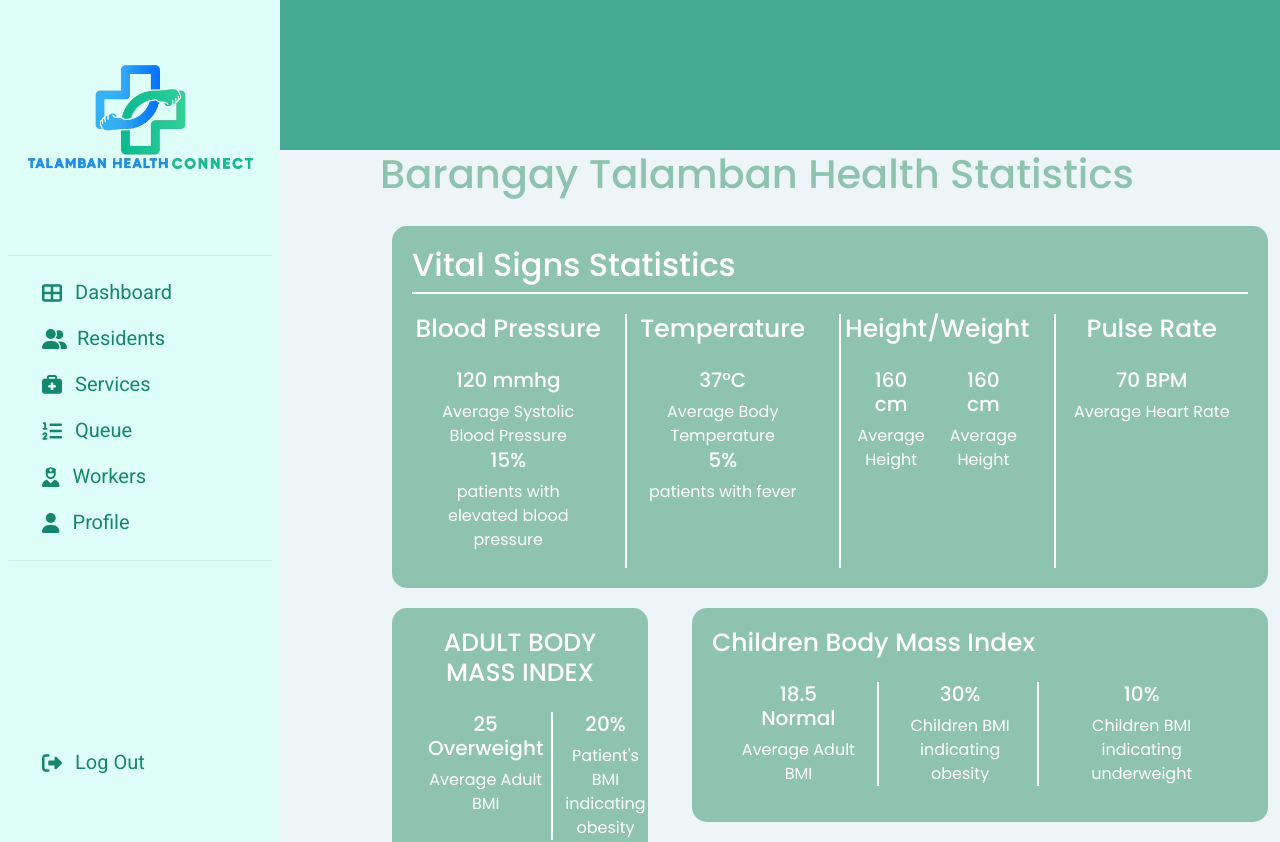
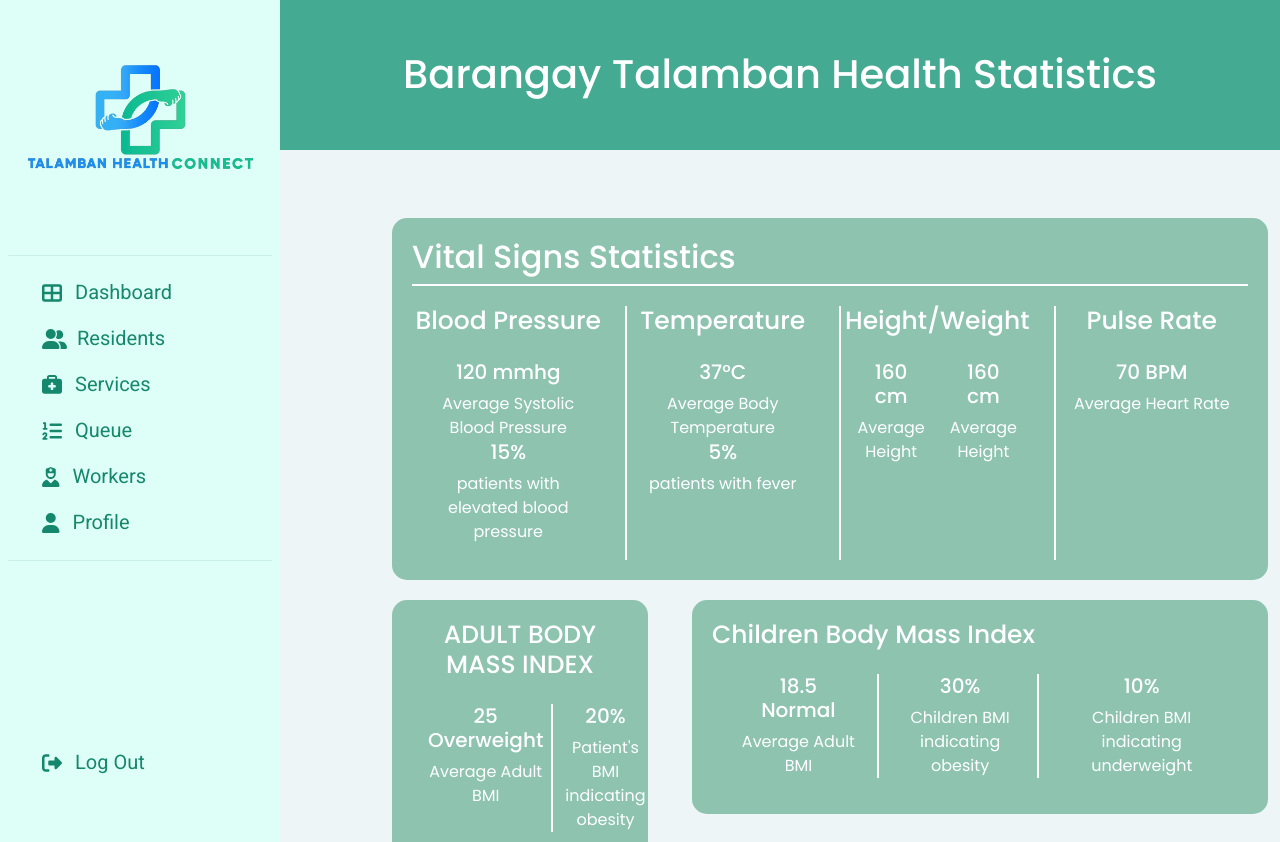
Before and after one commit to ChristineCartilla/capstone_THC, a React (Create React App) app in the folder client/: page /dashboard in a window 1280 px wide. Shown: the top 842 px of the page. Built offline with nearby package versions, Linux system fonts and the light colour scheme; no server answers; a web font is replaced by a local one.

Commit message:
dashboard minor changes

```diff
--- a/client/src/pages/Dashboard/Dashboard.js
+++ b/client/src/pages/Dashboard/Dashboard.js
@@ -14,8 +14,9 @@ const Dashboard = () => {
                     <Sidebar />
                 </div>
                 <div className="container mainLayout-right p-0">
+                <h1 className='text-white'>Barangay Talamban Health Statistics</h1>
                     <div className="dashboardHeader d-flex justify-content-left">
-                        <h1>Barangay Talamban Health Statistics</h1>
+                        {/* <h1>Barangay Talamban Health Statistics</h1> */}
                         <span></span>
                     </div>
                     <div className="dashboardBody">
```
